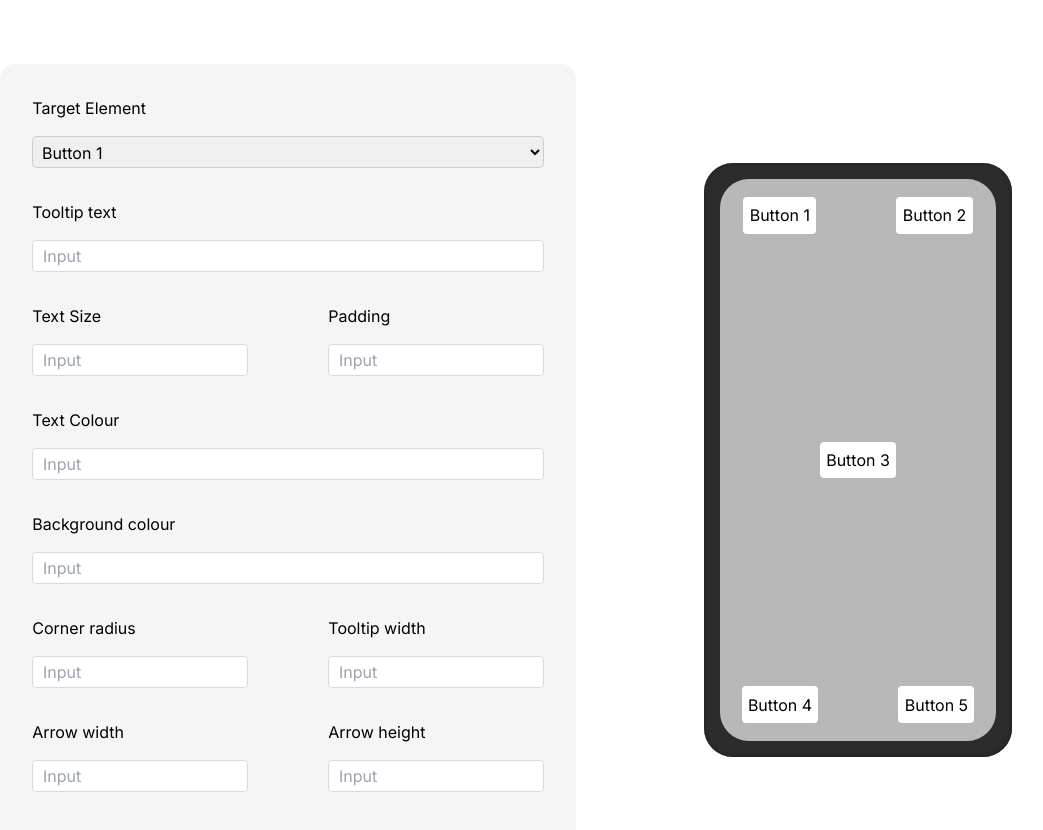
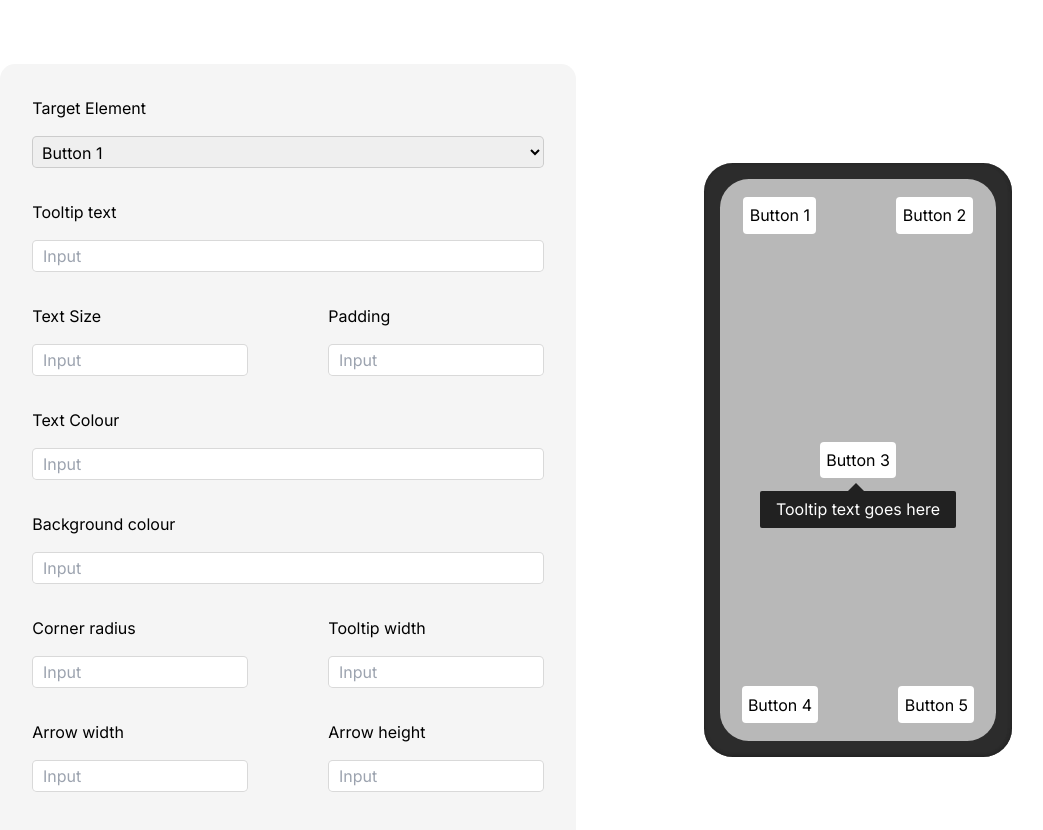
Before and after one commit to AbhayJha24/plotline-tooltip, a Next.js app: page / in a window 1280 px wide. Shown: the top 830 px of the page, without its empty margins (134-1177 px from the left). Built offline with nearby package versions, Linux system fonts and the light colour scheme.

Commit message:
Tooltip design implemented by hardcoding as of now

```diff
--- a/app/components/Mobile.js
+++ b/app/components/Mobile.js
@@ -1,9 +1,15 @@
 import styles from "../css/mobile.module.css";
+import Tooltip from "../components/tooltip";
 
 export default function Mobile() {
     return (
         <main className={styles.container}>
             <section className={styles.screen}>
+
+                {/* Tooltip dynamic component */}
+
+                <Tooltip />
+
                 <div className={styles.buttonContainer}>
                 <button className={styles.buttons}>Button 1</button>
                 <button className={styles.buttons}>Button 2</button>
--- /dev/null
+++ b/app/components/tooltip.js
@@ -0,0 +1,9 @@
+import style from "../css/tooltip.module.css";
+
+export default function Tooltip() {
+    return (
+        <main className={style.tooltip}>
+            Tooltip text goes here
+        </main>
+    );
+}
--- a/app/css/mobile.module.css
+++ b/app/css/mobile.module.css
@@ -9,6 +9,7 @@
 
 .screen{
     display: flex;
+    position: relative;
     align-items: center;
     justify-content: center;
     flex-direction: column;
--- /dev/null
+++ b/app/css/tooltip.module.css
@@ -0,0 +1,18 @@
+.tooltip{
+    background-color: #212121;
+    border-radius: 2px;
+    color: #ffffff;
+    padding: 0.4em 1em;
+    position: absolute;
+    top: 19.5em;
+}
+
+.tooltip::after{
+    position: absolute;
+    top: -1.1em;
+    right: 5.6em;
+    content: " ";
+    border: 10px solid;
+    border-color:  transparent transparent #212121 transparent;
+    transform: rotate(30deg, 30deg);
+}
```
